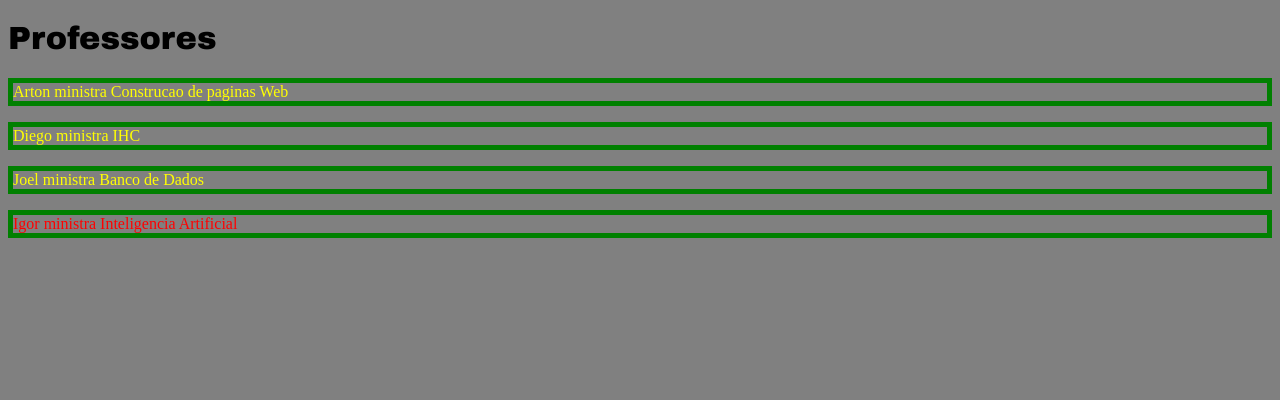
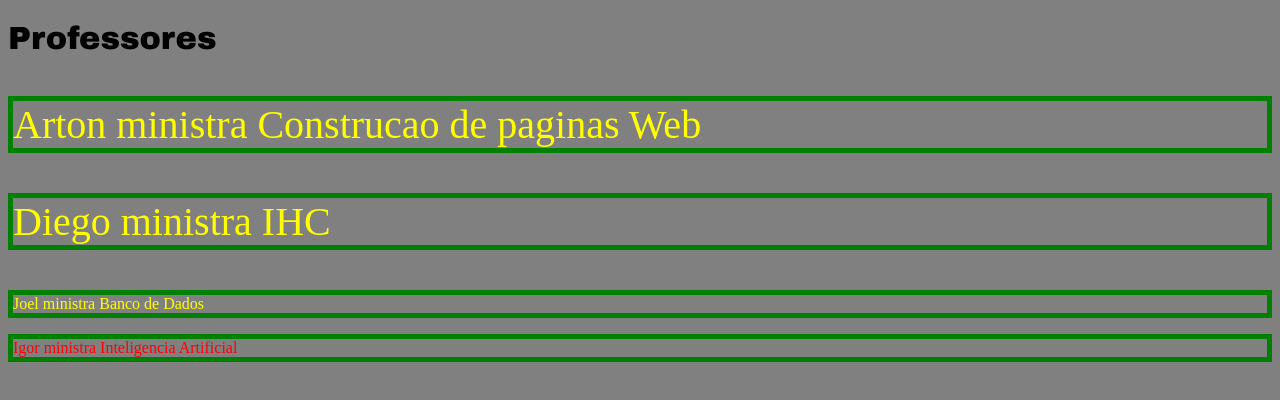
Before and after one commit to lazzarodrigo/lazzarodrigo.github.io, a plain HTML site: page aula3.html in a window 1280 px wide. Drawn offline with Linux system fonts and the light colour scheme.

Commit message:
Aula 3 CSS

```diff
--- a/aula3.html
+++ b/aula3.html
@@ -7,8 +7,8 @@
   </head>
   <body>
 	<h1>Professores</h1>
-	<p>Arton ministra Construcao de paginas Web</p>
-	<p>Diego ministra IHC</p>
+	<p class="testeclass">Arton ministra Construcao de paginas Web</p>
+	<p class="testeclass">Diego ministra IHC</p>
 	<p>Joel ministra Banco de Dados</p>
 	<p id="teste">Igor ministra Inteligencia Artificial</p>
   </body>
--- a/cor.css
+++ b/cor.css
@@ -14,4 +14,4 @@ font-size:italic;
 }
 .testeclass
 {
-font-size:40px;
+font-size:40px;}
```
